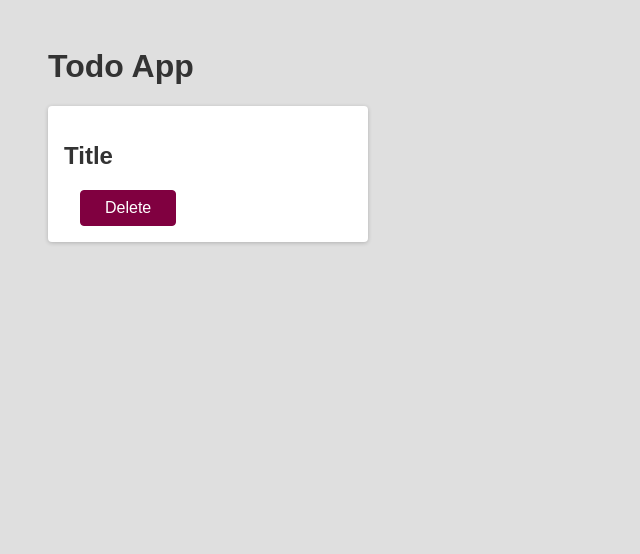
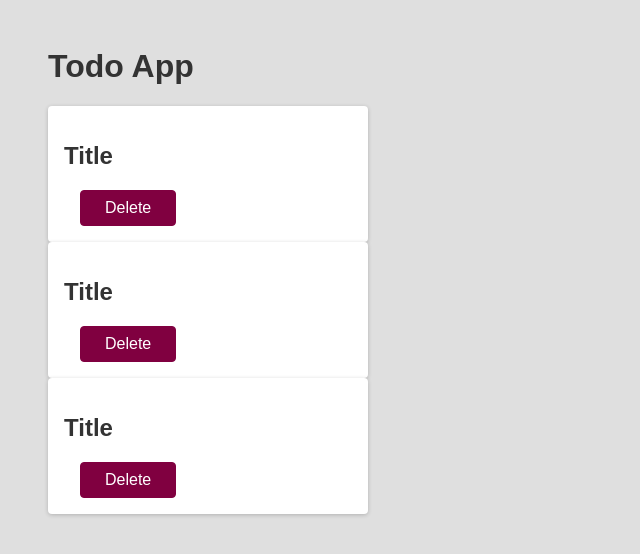
Before and after one commit to bensonaddo/youtube-series, a React (Create React App) app: page / in a window 1280 px wide. Shown: the top 554 px of the page, without its empty margins (0-640 px from the left). Built offline with nearby package versions, Linux system fonts and the light colour scheme.

Commit message:
render multiple todo components on the page

```diff
--- a/src/App.js
+++ b/src/App.js
@@ -6,6 +6,8 @@ function App() {
     <div className="App">
       <h1>Todo App</h1>
       <Todo />
+      <Todo />
+      <Todo />
     </div>
   );
 }
```
